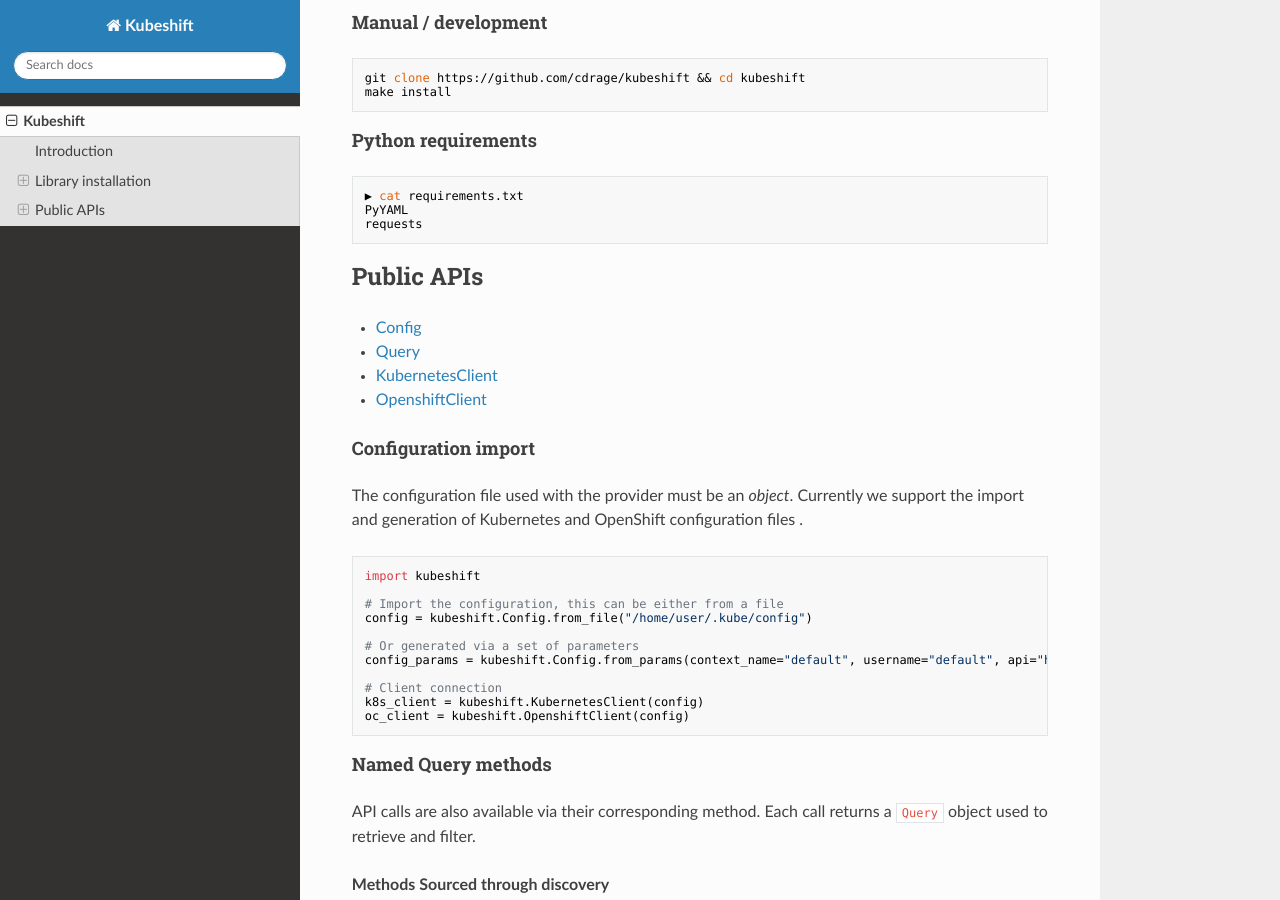
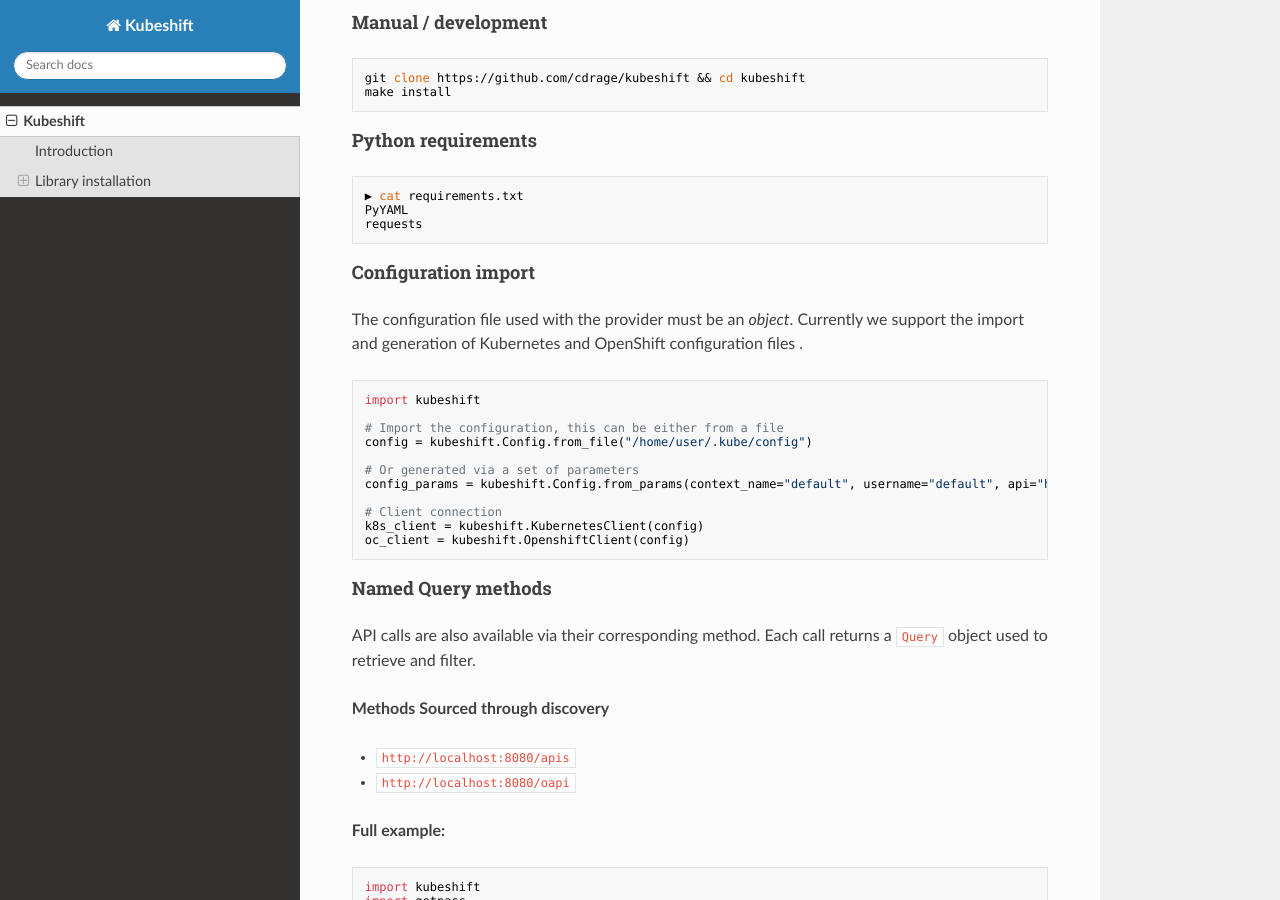
Before and after one commit to cdrage/kubeshift, an MkDocs documentation site: the page built from docs/source/index.md, in a window 1280 px wide and 900 px high, scrolled down 680 px. Built offline with MkDocs 1.6.1, drawn with Linux system fonts in a browser that asks for light colours; nearby versions of some CDN libraries.

Commit message:
Update README

````diff
--- a/docs/source/index.md
+++ b/docs/source/index.md
@@ -34,13 +34,6 @@
 PyYAML
 requests
 ```
-
-Public APIs
------------
-* [Config](config.md)
-* [Query](query.md)
-* [KubernetesClient](kube.md)
-* [OpenshiftClient](shift.md)
 
 #### Configuration import
 
````
Also changed, not shown: README.md.
